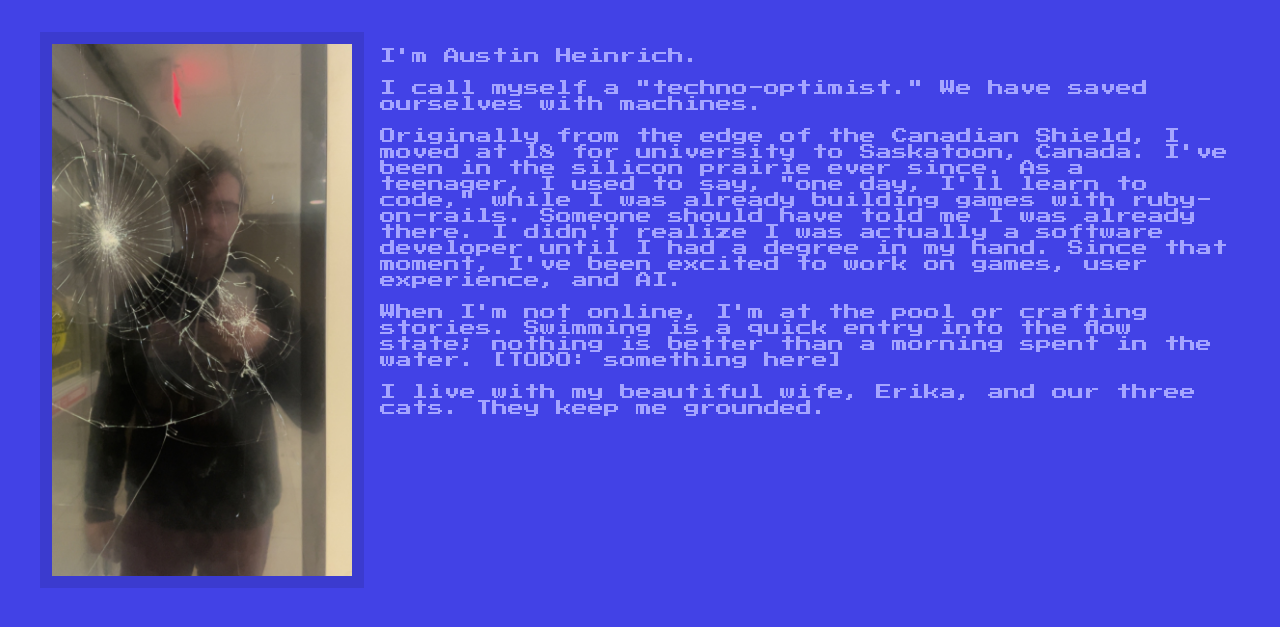
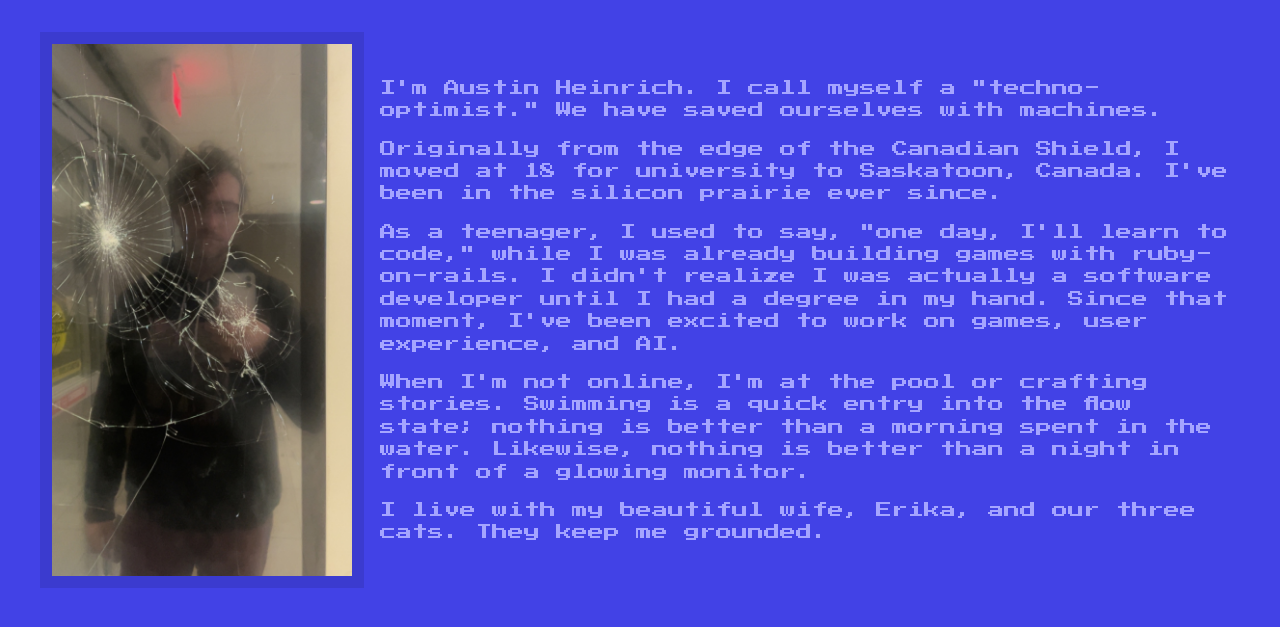
Before and after one commit to xarillian/xarillian.com, a Flask app: page / in a window 1280 px wide. Shown: the part 136-763 px from the top of the page. Run offline with Flask 3, Linux system fonts and the light colour scheme; some libraries are stand-ins or nearby versions.

Commit message:
about me section draft 1 finished

```diff
--- a/static/styles.css
+++ b/static/styles.css
@@ -13,15 +13,20 @@
 }
 
 .wiki-image-container {
+  display: flex;
+  flex-direction: column;
+  align-items: center;
   margin-right: 1em;
   max-width: 300px;
+  width: 100%;
   background-color: rgba(0, 0, 0, 0.1);
   padding: 0.75em;
 }
 
 .wiki-image {
   max-width: 100%;
-  height: auto;
+  max-height: 100%;
+  width: auto;
   display: block;
 }
 
@@ -33,8 +38,18 @@
 
 .wiki-content {
   flex: 1;
+  display: flex;
+  flex-direction: column;
+  padding-bottom: 1em;
   max-height: inherit;
   min-width: 300px;
+  justify-content: center;
+}
+
+.wiki-content p {
+  line-height: 1.4;
+  margin-top: 0.5em;
+  margin-bottom: 0.5em;
 }
 
 .header-content {
@@ -185,8 +200,19 @@ h1:hover::after {
     align-items: flex-start;
   }
 
+  .wiki-container {
+    flex-direction: row;
+  }
+
+  .wiki-caption {
+    font-size: 0.75em;
+    text-align: center;
+    margin-bottom: 0.25em;
+    max-height: 100%;
+  }
+
   .wiki-image-container {
-    float: left;
+    align-self: center;
     margin: 0 auto 1em;
   }
 
--- a/templates/index.html
+++ b/templates/index.html
@@ -37,20 +37,22 @@
         />
       </div>
       <div class="wiki-content">
-        <p>I'm Austin Heinrich.</p>
-        <p>I call myself a "techno-optimist." We have saved ourselves with machines.</p>
+        <p>
+          I'm Austin Heinrich.
+          I call myself a "techno-optimist." We have saved ourselves with machines.</p>
         <p>
           Originally from the edge of the Canadian Shield, I moved at 18 for university to Saskatoon, Canada. I've been
           in the silicon prairie ever since.
-
+        </p>
+        <p>
           As a teenager, I used to say, "one day, I'll learn to code," while I was already building games with
-          ruby-on-rails. Someone should have told me I was already there. I didn't realize I was actually a software
-          developer until I had a degree in my hand. Since that moment, I've been excited to work on games, user
-          experience, and AI.
+          ruby-on-rails. I didn't realize I was actually a software developer until I had a degree in my hand. Since
+          that moment, I've been excited to work on games, user experience, and AI.
         </p>
         <p>
           When I'm not online, I'm at the pool or crafting stories. Swimming is a quick entry into the flow state;
-          nothing is better than a morning spent in the water. [TODO: something here]
+          nothing is better than a morning spent in the water. Likewise, nothing is better than a night in front of a
+          glowing monitor.
         </p>
         <p>
           I live with my beautiful wife, Erika, and our three cats. They keep me grounded.
```
Also changed, not shown: TODO.md (+2 -0 lines).
